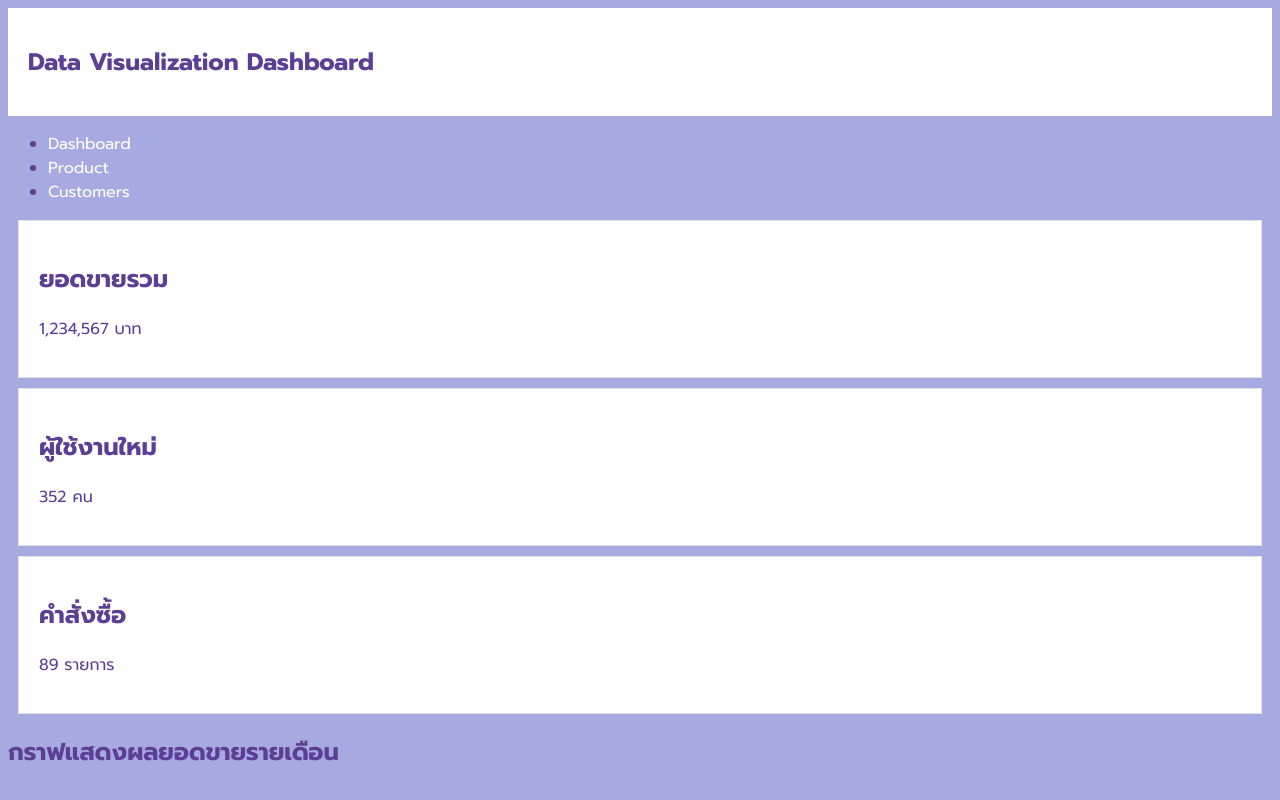
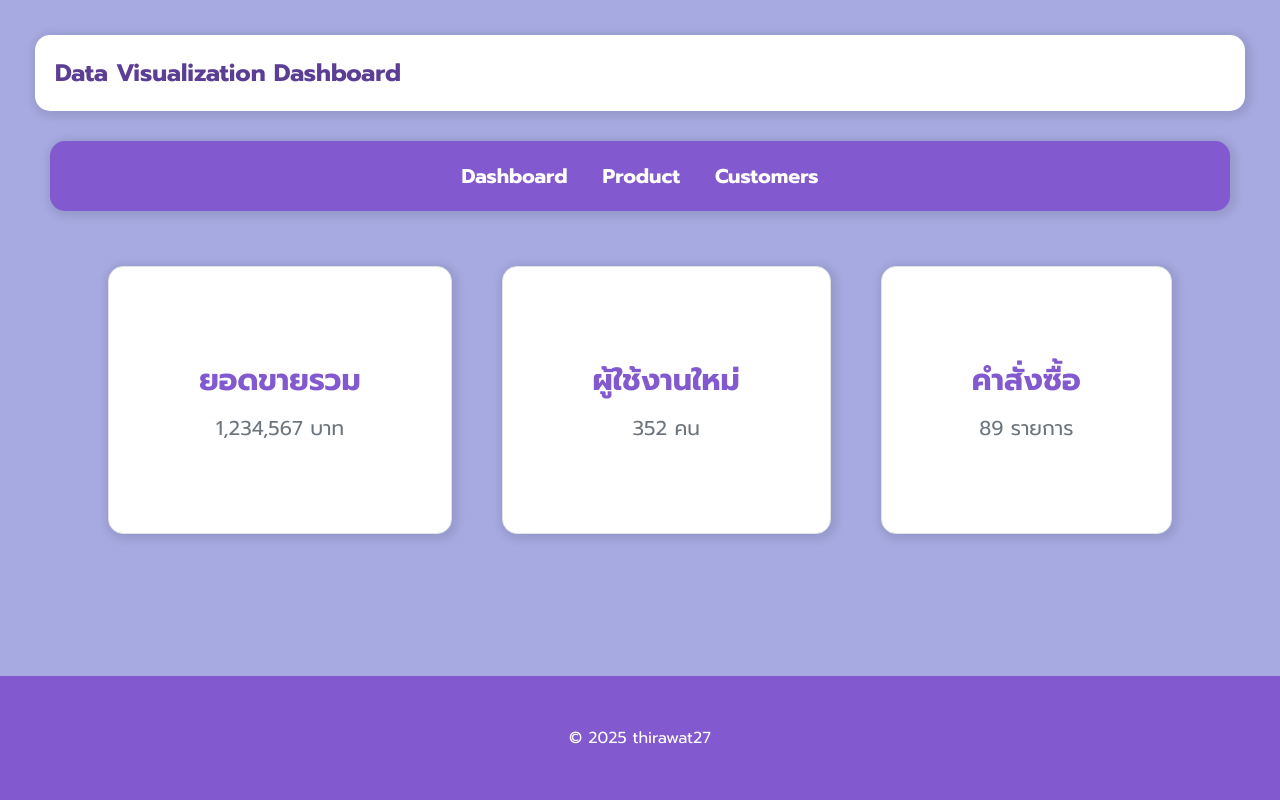
Before and after one commit to thirawat27/data-visualization-dashboard, a plain HTML site: page index.html in a window 1280 px wide. Drawn offline with Linux system fonts and the light colour scheme.

Commit message:
ส่งงาน

```diff
--- a/index.html
+++ b/index.html
@@ -20,32 +20,34 @@
     </header>
     <aside>
         <nav>
-            <ul>
-                <li><a href="#">Dashboard</a></li>
-                <li><a href="#">Product</a></li>
-                <li><a href="#">Customers</a></li>
+            <ul class="navbar">
+                <li><a href="https://youtu.be/xvFZjo5PgG0?si=NINEIcSWktyEf2qm" target="_blank">Dashboard</a></li>
+                <li><a href="https://youtu.be/xvFZjo5PgG0?si=NINEIcSWktyEf2qm" target="_blank">Product</a></li>
+                <li><a href="https://youtu.be/xvFZjo5PgG0?si=NINEIcSWktyEf2qm" target="_blank">Customers</a></li>
             </ul>
         </nav>
     </aside>
-    <main>
+    <main >
+        <div class="card-group">
         <div class="card">
-                <h2>ยอดขายรวม</h2>
-
-                <p>1,234,567 บาท</p>
+            <h2 class="card-title">ยอดขายรวม</h2>
+            <p class="card-description">1,234,567 บาท</p>
         </div>
         <div class="card">
-                <h2>ผู้ใช้งานใหม่</h2>
-                <p>352 คน</p>
+            <h2 class="card-title">ผู้ใช้งานใหม่</h2>
+            <p class="card-description">352 คน</p>
         </div>
         <div class="card">
-                <h2>คําสั่งซื้อ</h2>
-                <p>89 รายการ</p>
+            <h2 class="card-title">คําสั่งซื้อ</h2>
+            <p class="card-description">89 รายการ</p>
         </div>
-            <div class="chart-container">
-                <h2>กราฟแสดงผลยอดขายรายเดือน</h2>
-                <p></p>
 </div>
+
     </main>
+    <footer class="copyright">
+        <p>&copy; 2025 thirawat27</p>
+    </footer>
+
 </body>
 
 </html>
--- a/style.css
+++ b/style.css
@@ -1,8 +1,10 @@
 * {
+  margin: 0;
+  padding: 0;
   box-sizing: border-box;
 }
 :root {
-  --primary-color: #5c3e94;
+  --primary-color: #8259ce;
   --secondary-color: #6c757d;
   --background-color: #a7aae1;
   --surface-color: #ffffff;
@@ -14,23 +16,102 @@ body {
   font-family: "Prompt", sans-serif;
   background-color: var(--background-color);
   color: var(--text-color);
+  padding: 20px;
 }
+
+.navbar {
+  display: flex;
+  align-items: center;
+  align-content: center;
+  justify-content: center;
+  list-style-type: none;
+  gap: 35px;
+  margin: 30px;
+  font-size: 20px;
+  background-color: var(--primary-color);
+  padding: 20px;
+  box-shadow: 2px 2px 8px 4px rgba(0, 0, 0, 0.1);
+  border-radius: 15px;
+  -webkit-border-radius: 15px;
+  -moz-border-radius: 15px;
+  -ms-border-radius: 15px;
+  -o-border-radius: 15px;
+}
+
+a {
+  text-decoration-line: none;
+  color: var(--surface-color);
+  -moz-text-decoration-line: none;
+  font-weight: bold;
+}
+
+a:hover {
+  color: var(--primary-color);
+  font-size: 20px;
+  background-color: var(--surface-color);
+  box-shadow: 2px 2px 8px 4px rgba(0, 0, 0, 0.1);
+  padding: 10px;
+  border-radius: 10px;
+  margin: 30;
+  gap: 35px;
+  -webkit-border-radius: 10px;
+  -moz-border-radius: 10px;
+  -ms-border-radius: 10px;
+  -o-border-radius: 10px;
+}
+
 .page-header {
+  margin: 15px;
   background-color: #ffffff;
   padding: 20px;
+  box-shadow: 2px 2px 8px 4px rgba(0, 0, 0, 0.1);
+  border-radius: 15px;
+  -moz-border-radius: 15px;
+  -ms-border-radius: 15px;
+  -o-border-radius: 15px;
+  -webkit-border-radius: 15px;
 }
 #page-title {
-  color: var(--primary-color); /* สีน้ําเงินเขม */
+  color: var(--text-color); /* สีน้ําเงินเขม */
   font-size: 24px;
+}
+.card-group {
+  display: flex;
+  gap: 20px;
+  flex-wrap: wrap;
+  justify-content: center;
+  margin-top: 20px;
 }
 .card {
   background-color: var(--surface-color);
-  padding: 20px;
+  padding: 90px;
   border: 1px solid var(--border-color);
-  margin: 10px;
+  box-shadow: 2px 2px 8px 4px rgba(0, 0, 0, 0.1);
+  margin: 15px;
+  margin-top: 25px;
+  text-align: center;
+  border-radius: 15px;
+  -webkit-border-radius: 15px;
+  -moz-border-radius: 15px;
+  -ms-border-radius: 15px;
+  -o-border-radius: 15px;
 }
-a {
-  text-decoration-line: none;
-  color: white;
-  -moz-text-decoration-line: none;
+.card-title {
+  font-size:30px;
+  color: var(--primary-color);
+  margin-bottom: 10px;
 }
+.card-description {
+  font-size: 20px;
+  color: var(--secondary-color);
+}
+.copyright {
+   position: fixed;
+   left: 0;
+   bottom: 0;
+   width: 100%;
+   padding: 50px;
+   background-color: var(--primary-color);
+   color: white;
+   text-align: center;
+}
```
Lines whose indentation alone changed are shown as unchanged.
